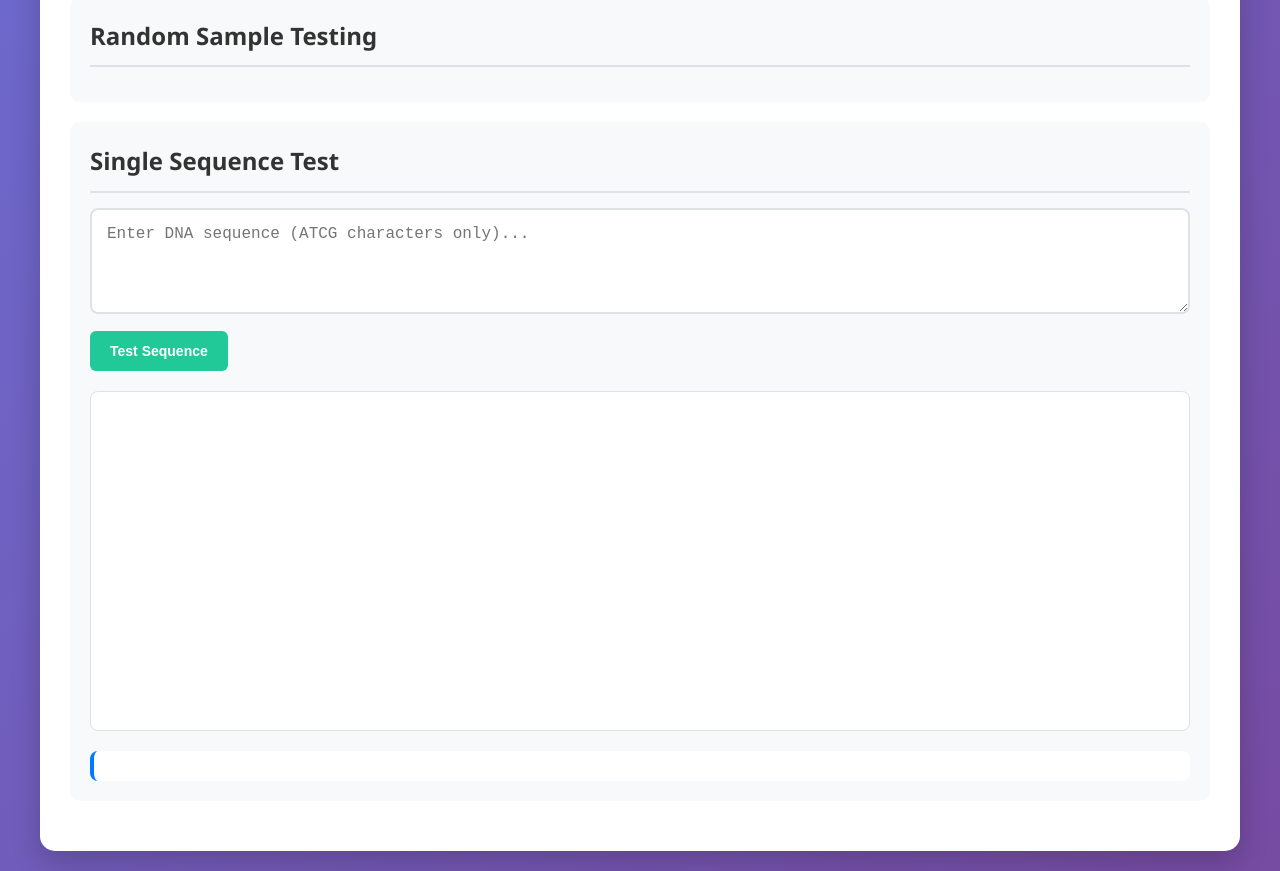
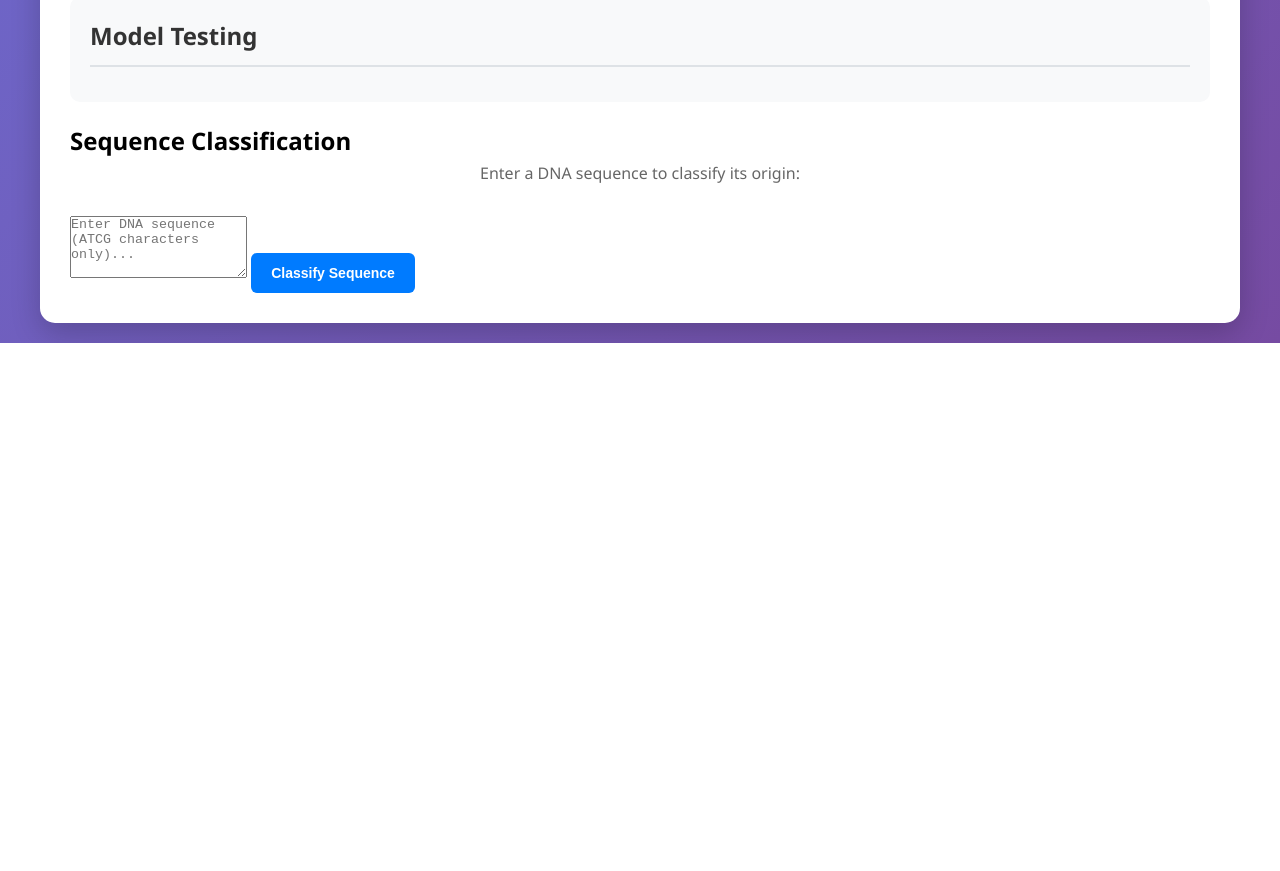
Before and after one commit to LiShuai1025/DNA-disease-risk-prediction, a plain HTML site: page index.html in a window 1280 px wide. Shown: the part 1620-2491 px from the top of the page. After the commit the page ends 1963 px from the top, so only its background shows below. Drawn offline with nearby package versions, Linux system fonts and the light colour scheme; a script that the page names is missing.

Commit message:
Update index.html

```diff
--- a/index.html
+++ b/index.html
@@ -87,22 +87,21 @@
 
         <!-- Random Test Results -->
         <div class="random-test">
-            <h2>Random Sample Testing</h2>
+            <h2>Model Testing</h2>
             <div id="randomTestResults"></div>
         </div>
 
-        <!-- Single Sequence Test -->
-        <div class="single-test">
-            <h2>Single Sequence Test</h2>
-            <textarea id="singleSequence" placeholder="Enter DNA sequence (ATCG characters only)..." rows="4"></textarea>
-            <button id="testSingleBtn">Test Sequence</button>
+        <!-- Sequence Input for Classification -->
+        <div class="sequence-classification">
+            <h2>Sequence Classification</h2>
+            <p>Enter a DNA sequence to classify its origin:</p>
+            <textarea id="dnaSequenceInput" placeholder="Enter DNA sequence (ATCG characters only)..." rows="4"></textarea>
+            <button id="classifySequenceBtn">Classify Sequence</button>
 
-            <!-- Confidence Chart -->
-            <div class="confidence-chart">
-                <canvas id="confidenceChart"></canvas>
+            <!-- Classification Results -->
+            <div class="classification-results">
+                <div id="classificationOutput"></div>
             </div>
-
-            <div id="singleTestResult"></div>
         </div>
     </div>
 
```
